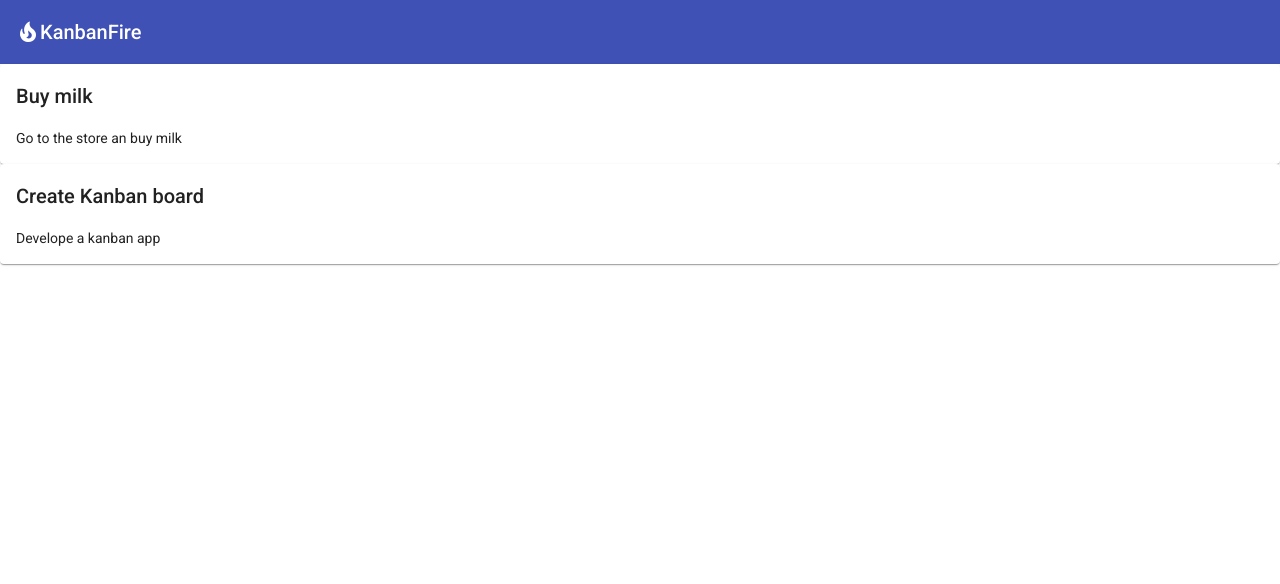
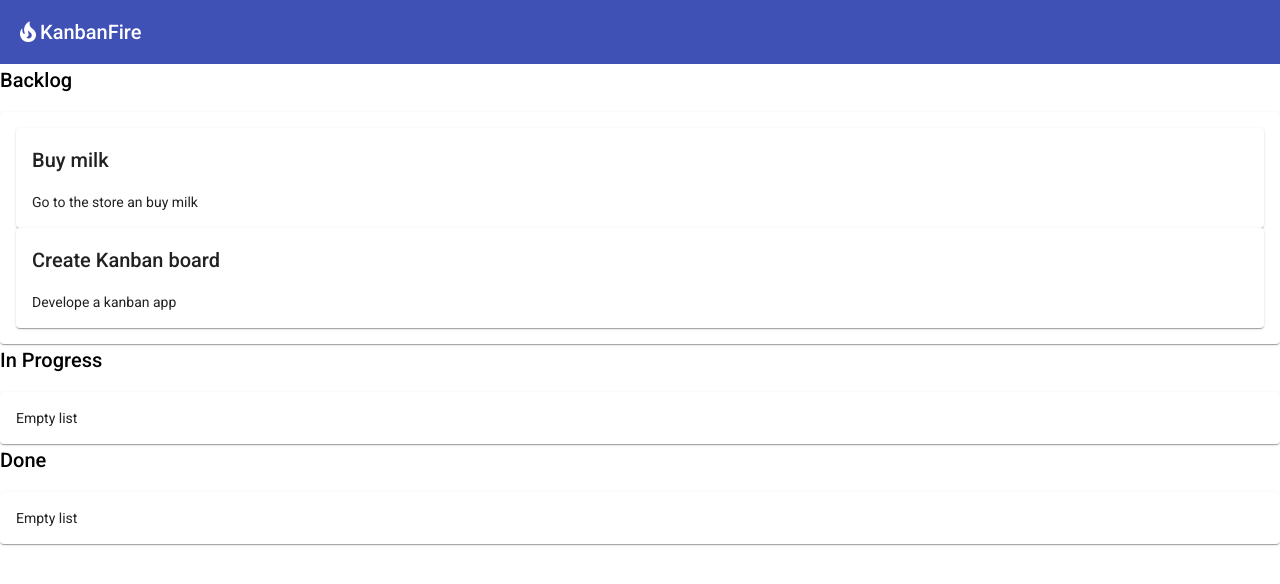
Before and after one commit to cepragamihail/kanbanFire, an Angular app: page / in a window 1280 px wide. Shown: the top 584 px of the page. Built offline with nearby package versions, Linux system fonts and the light colour scheme.

Commit message:
DragDrop

```diff
--- a/src/app/app.component.html
+++ b/src/app/app.component.html
@@ -3,5 +3,28 @@
   <span>KanbanFire</span>
 </mat-toolbar>
 
-
-<app-task *ngFor="let task of todo" [task]="task"></app-task>
+<div class="content-wrapper">
+  <div class="container-wrapper">
+    <div class="container">
+      <h2>Backlog</h2>
+      <mat-card cdkDropList id="todo" #todoList="cdkDropList" [cdkDropListData]="todo" (cdkDropListDropped)="drop($event)" [cdkDropListConnectedTo]="[inProgressList, doneList]">
+        <p class="empty-label" *ngIf="todo.length === 0">Empty list</p>
+        <app-task cdkDrag *ngFor="let task of todo" [task]="task" (edit)="edit('todo', $event)"></app-task>
+      </mat-card>
+    </div>
+    <div class="container">
+      <h2>In Progress</h2>
+      <mat-card cdkDropList id="inProgress" #inProgressList="cdkDropList" [cdkDropListData]="inProgress" (cdkDropListDropped)="drop($event)" [cdkDropListConnectedTo]="[todoList, doneList]">
+        <p class="empty-label" *ngIf="inProgress.length === 0">Empty list</p>
+        <app-task cdkDrag *ngFor="let task of inProgress" [task]="task" (edit)="edit('inProgress', $event)"></app-task>
+      </mat-card>
+    </div>
+    <div class="container">
+      <h2>Done</h2>
+      <mat-card cdkDropList id="done" #doneList="cdkDropList" [cdkDropListData]="done" (cdkDropListDropped)="drop($event)" [cdkDropListConnectedTo]="[todoList, inProgressList]">
+        <p class="empty-label" *ngIf="done.length === 0">Empty list</p>
+        <app-task cdkDrag *ngFor="let task of done" [task]="task" (edit)="edit('done', $event)"></app-task>
+      </mat-card>
+    </div>
+  </div>
+</div>
--- a/src/app/app.component.ts
+++ b/src/app/app.component.ts
@@ -1,3 +1,4 @@
+import { CdkDragDrop, transferArrayItem } from '@angular/cdk/drag-drop';
 import { Component } from '@angular/core';
 import { Task } from './task/task';
 
@@ -11,4 +12,22 @@
     { title: 'Buy milk', descritpion: 'Go to the store an buy milk' },
     { title: 'Create Kanban board', descritpion: 'Develope a kanban app' }
   ];
+  inProgress: Task[] = [];
+  done: Task[] = [];
+
+  drop(event: CdkDragDrop<Task[]>): void {
+    if (event.previousContainer === event.container) {
+      return;
+    }
+    transferArrayItem(
+      event.previousContainer.data,
+      event.container.data,
+      event.previousIndex,
+      event.currentIndex
+    );
+  }
+
+  edit(list: string, task: Task): void {
+
+  }
 }
--- a/src/app/app.module.ts
+++ b/src/app/app.module.ts
@@ -7,6 +7,7 @@
 import { MatIconModule } from "@angular/material/icon";
 import { TaskComponent } from './task/task.component';
 import { MatCardModule } from "@angular/material/card";
+import { DragDropModule } from "@angular/cdk/drag-drop";
 @NgModule({
   declarations: [
     AppComponent,
@@ -17,7 +18,8 @@
     BrowserAnimationsModule,
     MatToolbarModule,
     MatIconModule,
-    MatCardModule
+    MatCardModule,
+    DragDropModule
   ],
   providers: [],
   bootstrap: [AppComponent]
```
